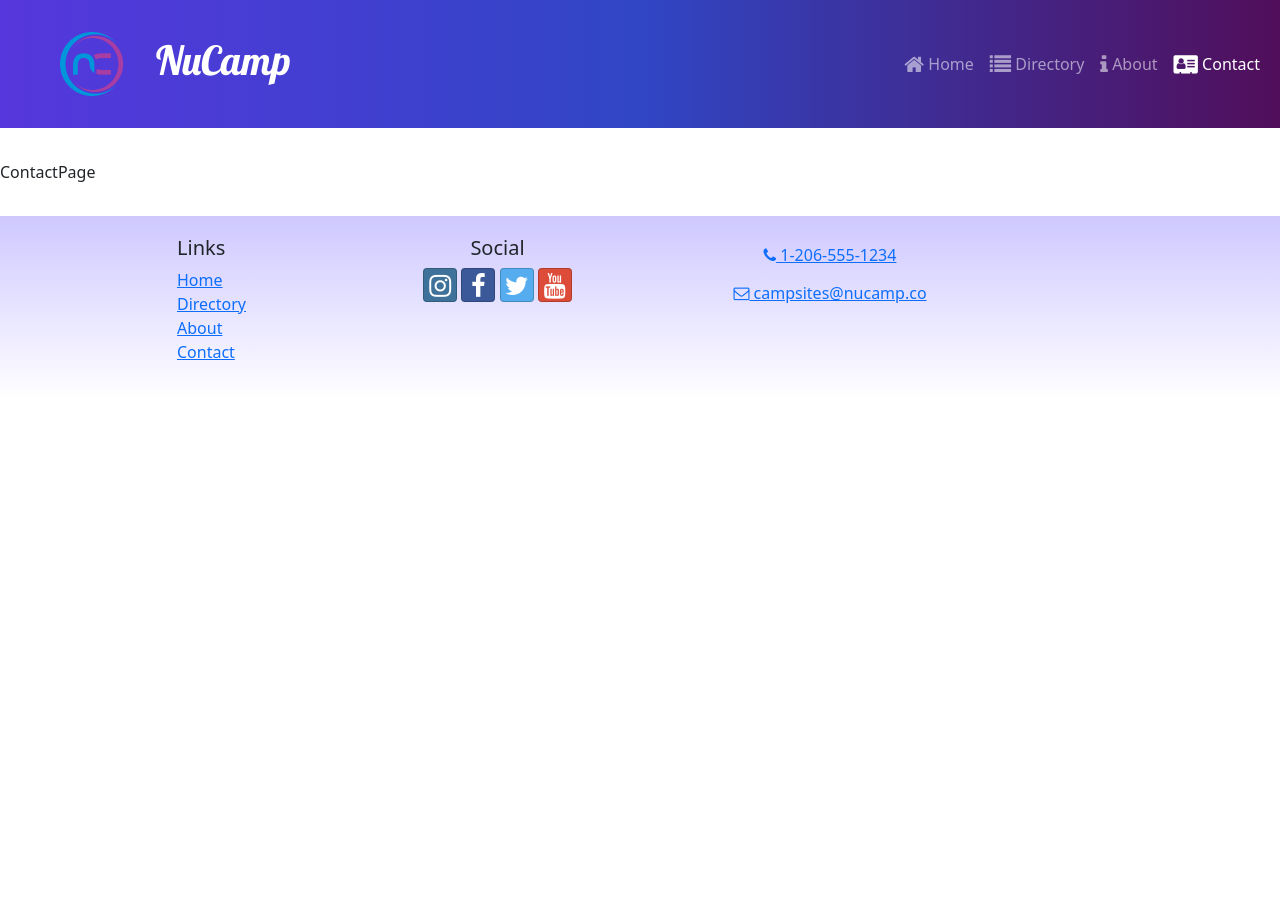
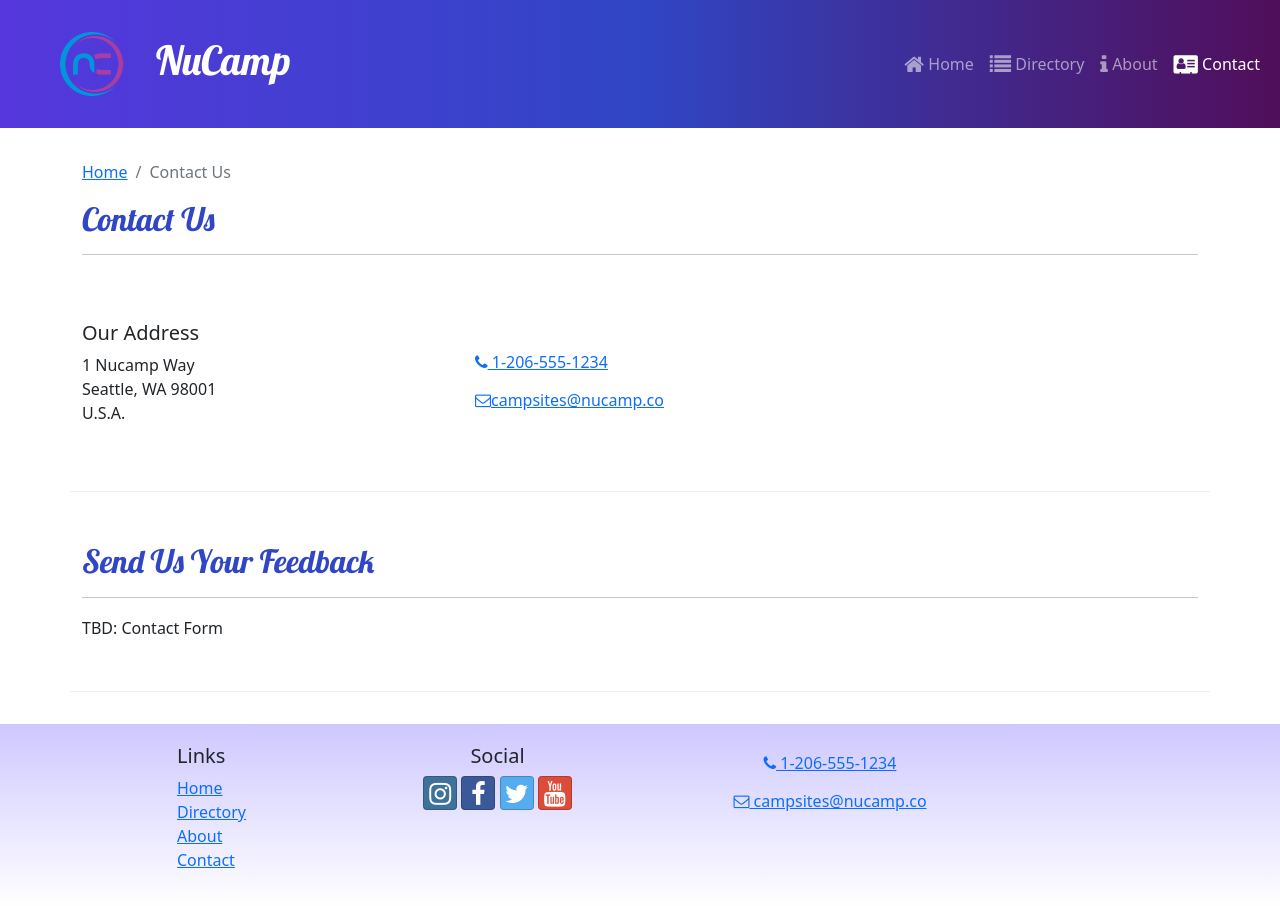
Before and after one commit to kristinealli/ReactNucampSite, a React (Create React App) app: page /contact in a window 1280 px wide. Before the commit the page ends 800 px from the top, so only its background shows below. Built offline with nearby package versions, Linux system fonts and the light colour scheme.

Commit message:
ContactPage

```diff
--- a/src/pages/ContactPage.js
+++ b/src/pages/ContactPage.js
@@ -1,5 +1,42 @@
+import { Container, Col, Row } from 'reactstrap';
+import SubHeader from '../components/SubHeader';
+
+
 const ContactPage = () => {
-    return <div>ContactPage</div>;
+    return(
+        <Container>
+            <SubHeader current='Contact Us' />
+            <Row className='row-content align-items-center'>
+                <Col sm='4'>
+                    <h5>Our Address</h5>
+                    <address>
+                        1 Nucamp Way
+                        <br />
+                        Seattle, WA 98001
+                        <br />
+                        U.S.A.
+                    </address>
+                </Col>
+                <Col>
+                    <a role='button' className='btn btn-link' href='tel:+12065551234'>
+                        <i className='fa fa-phone' /> 1-206-555-1234
+                    </a>
+                    <br />
+                    <a role='button' className='btn btn-link' href='mailto:fakeemail@fakeemail.co'>
+                        <i className='fa fa-envelope-o' />
+                        campsites@nucamp.co
+                    </a>
+                </Col>
+            </Row>
+            <Row className='row-content'>
+                <Col xs='12'>
+                    <h2>Send Us Your Feedback</h2>
+                    <hr />
+                </Col>
+                <Col md='10'>TBD: Contact Form</Col>
+            </Row>
+        </Container>
+    );
 };
 
 export default ContactPage;
```
